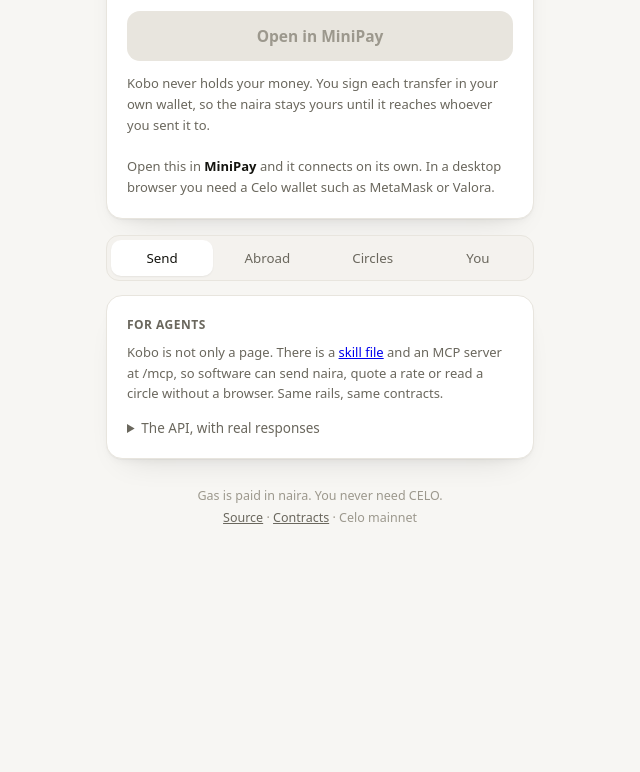
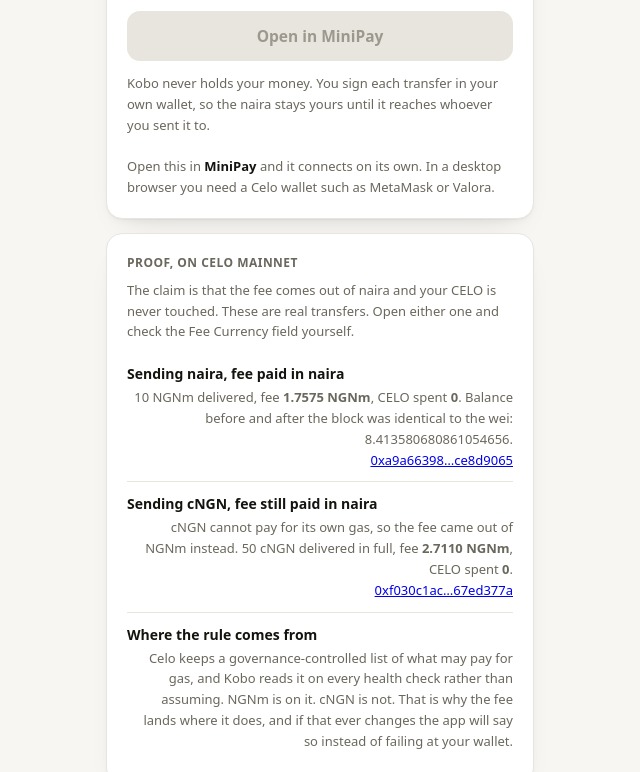
Before and after one commit to Spagero763/kobo, a website: page public/index.html in a window 1280 px wide. Shown: the part 189-961 px from the top of the page, without its empty margins (320-960 px from the left). Before the commit the page ends 800 px from the top, so only its background shows below. Drawn offline with nearby package versions, Linux system fonts and the light colour scheme; no server answers.

Commit message:
Put the proof on the page
Round one reviewers kept saying they could not confirm the core claim from what
they could see, and they were right: the page asserted it and showed nothing.
Both transactions are now linked, with the figures that matter. Naira paying its
own fee, and cNGN paying its fee in naira because it cannot pay its own, with
the CELO balance identical to the wei either side of the block.

The cNGN one had to be made first. Every earlier cNGN send paid native CELO,
which is the bug fixed in the previous commit, visible on chain.

```diff
--- a/public/app.js
+++ b/public/app.js
@@ -192,6 +192,7 @@
     $("addr").textContent = short(state.account);
     $("connect-wrap").hidden = true;
     $("cost-card").hidden = true;
+    $("proof-card").hidden = true;
     $("tabs").hidden = false;
     showTab("send");
     await loadBalance();
--- a/public/index.html
+++ b/public/index.html
@@ -264,6 +264,50 @@
       <strong>cNGN</strong>, the SEC-regulated naira, and takes the fee in NGNm
       either way because cNGN cannot pay for its own gas.
     </p>
+  </section>
+
+  <!-- Reviewers said, repeatedly, that they could not confirm the core claim
+       from the page. Here are the transactions, so they do not have to take
+       anyone's word for it. -->
+  <section class="card" id="proof-card">
+    <div class="bal-label">Proof, on Celo mainnet</div>
+    <p class="why" style="margin-top:8px">
+      The claim is that the fee comes out of naira and your CELO is never
+      touched. These are real transfers. Open either one and check the
+      <span class="mono">Fee Currency</span> field yourself.
+    </p>
+
+    <dl class="cost">
+      <div class="row stack">
+        <dt>Sending naira, fee paid in naira</dt>
+        <dd>
+          10 NGNm delivered, fee <strong>1.7575 NGNm</strong>, CELO spent
+          <strong>0</strong>. Balance before and after the block was identical
+          to the wei: 8.413580680861054656.
+          <br>
+          <a class="mono" href="https://celoscan.io/tx/0xa9a66398b69507922d0b5a935d1e9933ce0f8f12d4a63e44db1b5b33ce8d9065" target="_blank" rel="noopener">0xa9a66398…ce8d9065</a>
+        </dd>
+      </div>
+      <div class="row stack">
+        <dt>Sending cNGN, fee still paid in naira</dt>
+        <dd>
+          cNGN cannot pay for its own gas, so the fee came out of NGNm instead.
+          50 cNGN delivered in full, fee <strong>2.7110 NGNm</strong>, CELO spent
+          <strong>0</strong>.
+          <br>
+          <a class="mono" href="https://celoscan.io/tx/0xf030c1ace60441026509f128b4daa19091863ca25528526b2ae2be4667ed377a" target="_blank" rel="noopener">0xf030c1ac…67ed377a</a>
+        </dd>
+      </div>
+      <div class="row stack">
+        <dt>Where the rule comes from</dt>
+        <dd>
+          Celo keeps a governance-controlled list of what may pay for gas, and
+          Kobo reads it on every health check rather than assuming. NGNm is on
+          it. cNGN is not. That is why the fee lands where it does, and if that
+          ever changes the app will say so instead of failing at your wallet.
+        </dd>
+      </div>
+    </dl>
   </section>
 
   <nav class="tabs" id="tabs" role="tablist" hidden>
```
